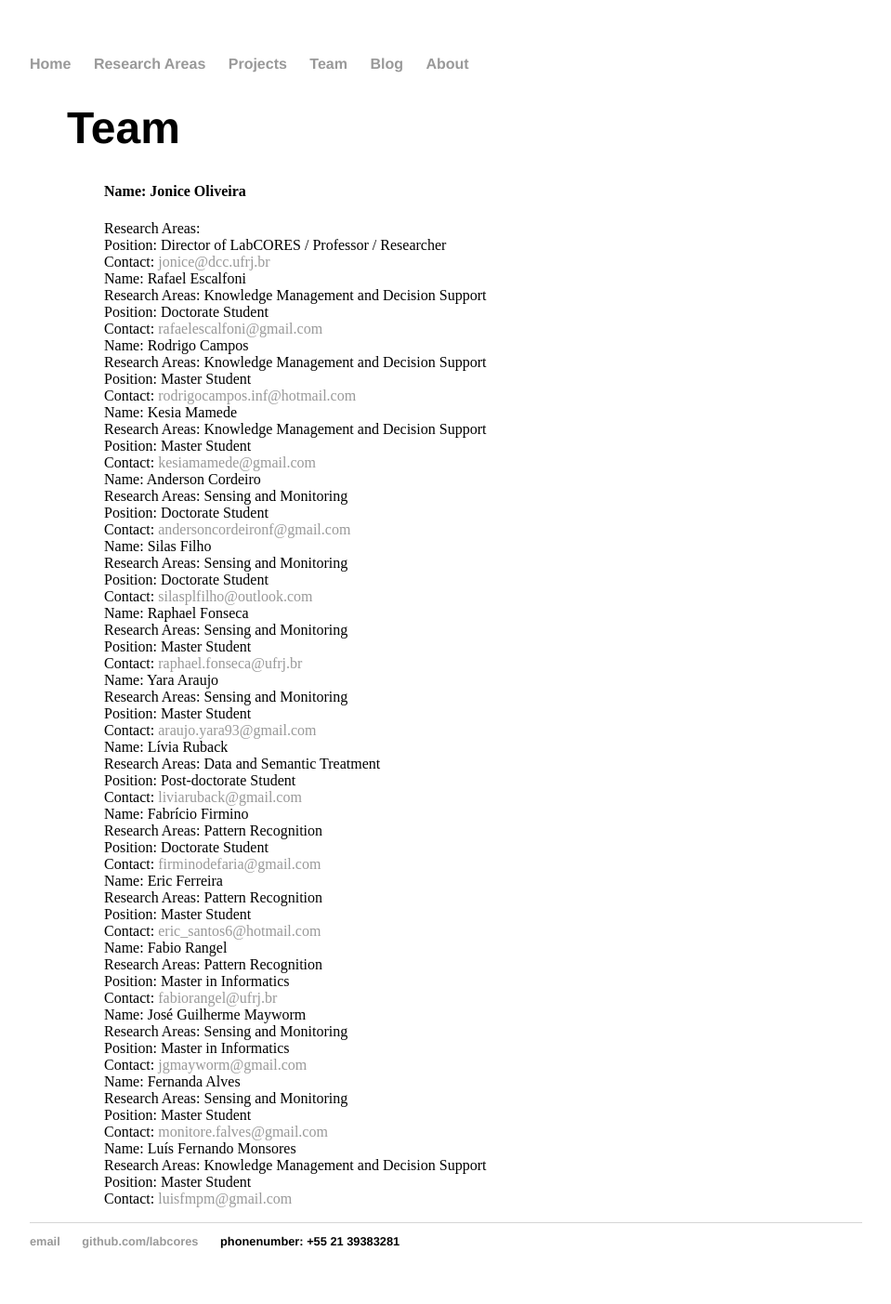
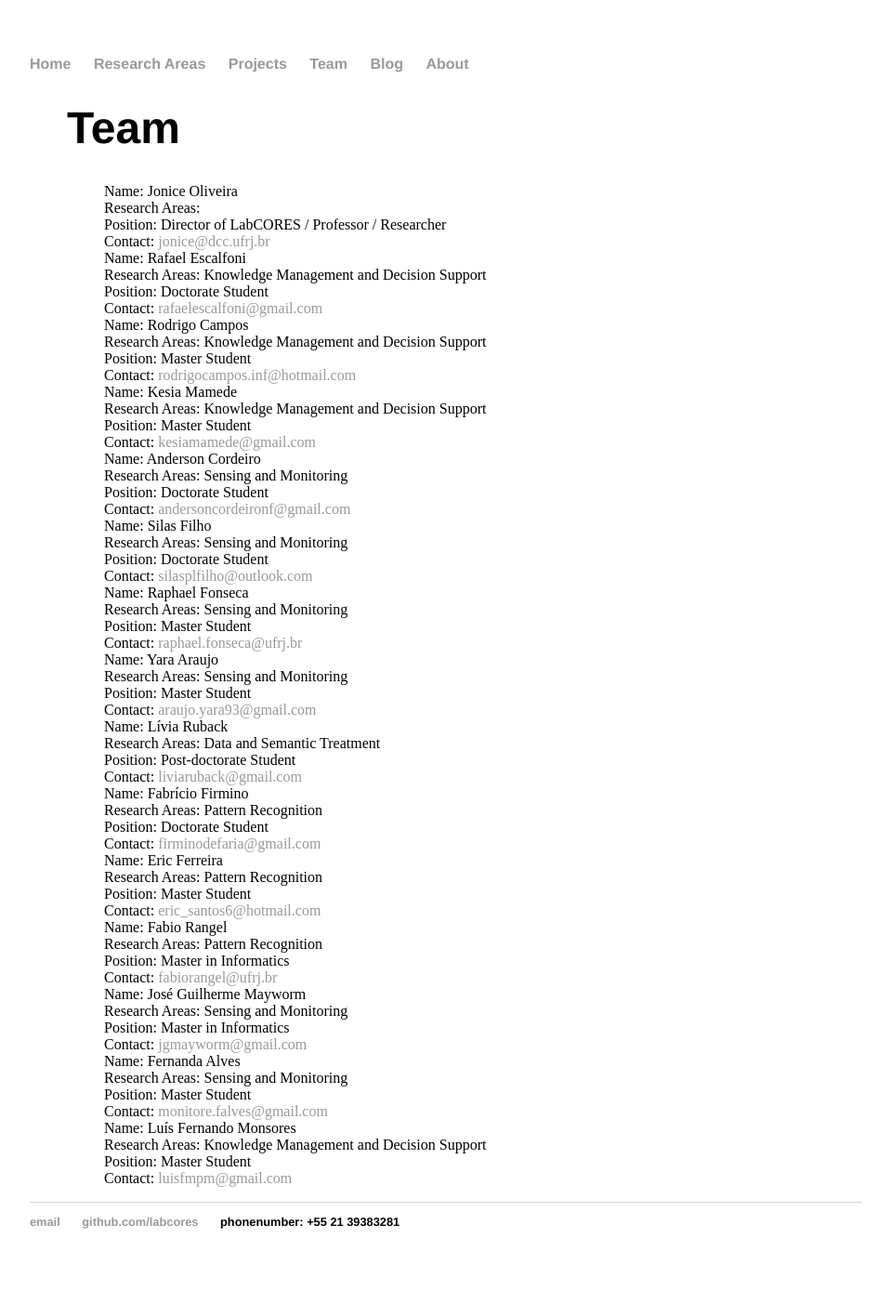
Before and after one commit to labcores/labcores.github.io, a Jekyll site: the page built from team/index.html, in a window 1280 px wide. Shown: the whole page at 93% size, without its empty margins (160-1119 px from the left). Built offline with Jekyll 4.4.1, drawn with Linux system fonts in a browser that asks for light colours; after the commit the page ends 1382 px from its top, so only the background shows below that.

```diff
--- a/team/index.html
+++ b/team/index.html
@@ -4,9 +4,9 @@ title: Social Computing and Social Network Analysis Laboratory
 ---
 <div class="team">
 	<ul>
-		<li><h1>Team</h1>
+		<li><h1>Team</h1></li>
 			<ul name="jonice">
-				<li><h4>Name: Jonice Oliveira</h4></li>
+				<li>Name: Jonice Oliveira</li>
 				<li>Research Areas: </li>
 				<li>Position: Director of LabCORES / Professor / Researcher</li>
 				<li>Contact: <a href="mailto:jonice@dcc.ufrj.br">jonice@dcc.ufrj.br</a></li>
@@ -95,7 +95,6 @@ title: Social Computing and Social Network Analysis Laboratory
 				<li>Position: Master Student </li>
 				<li>Contact: <a href="mailto:luisfmpm@gmail.com">luisfmpm@gmail.com</a></li>
 			</ul>
-		</li>
 	</ul>
 
 </div><!-- /.blurb -->
```
